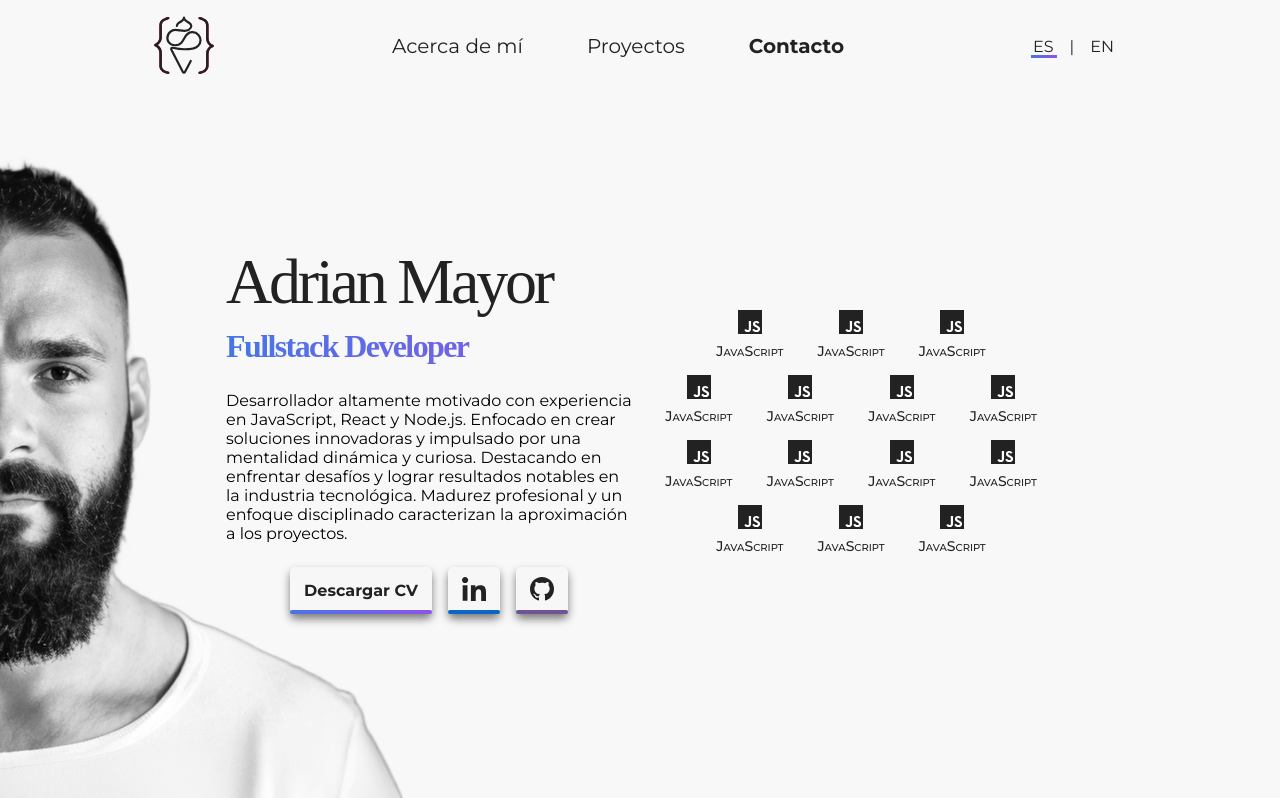
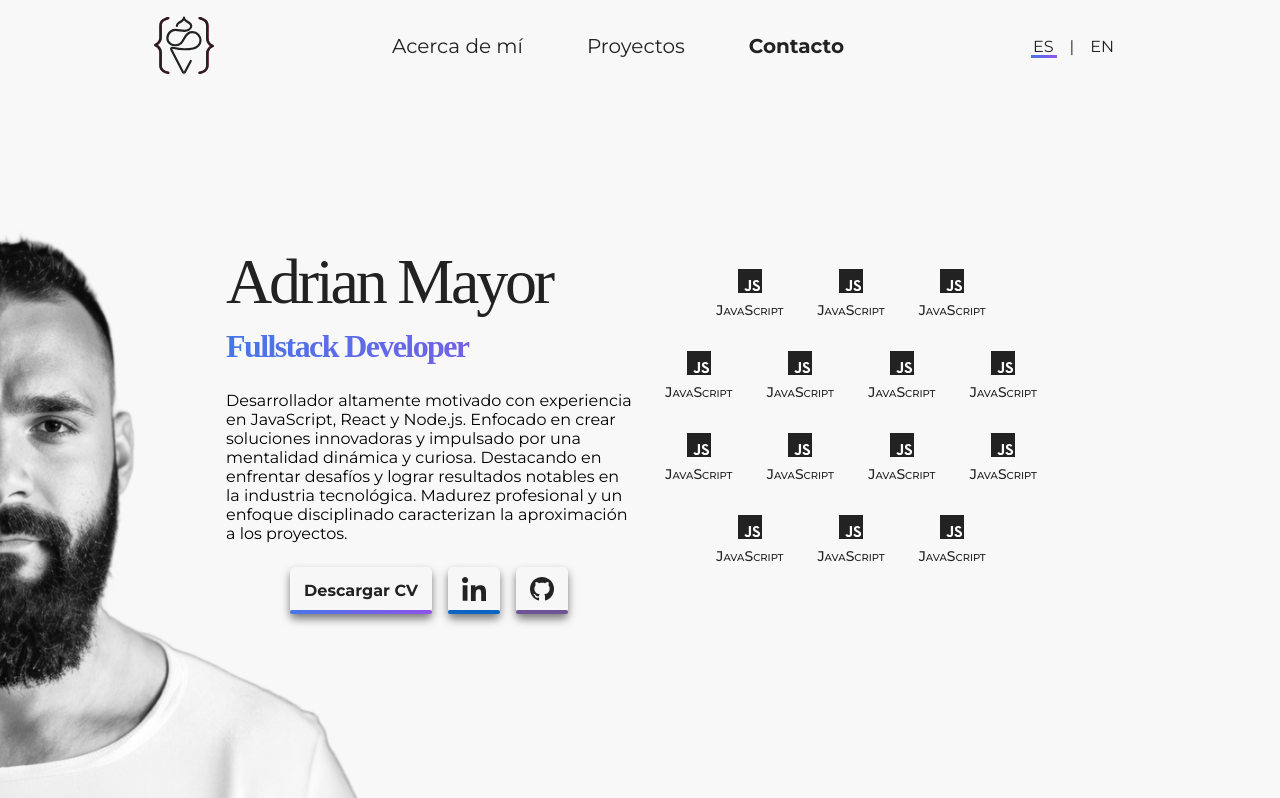
Before and after one commit to AdrianMayor/portfolio_v1, a Next.js app: page / in a window 1280 px wide. Shown: the part 99-897 px from the top of the page. Built offline with nearby package versions, Linux system fonts and the light colour scheme; a web font is replaced by a local one.

Commit message:
solving image scaling

```diff
--- a/src/common/SkillCloud/SkillCloud.module.scss
+++ b/src/common/SkillCloud/SkillCloud.module.scss
@@ -3,7 +3,8 @@
 	// 	margin: 0 0 0.75rem 0;
 	// }
 	> div {
-		margin: 15px 0;
+		// margin: 15px 0;
+		margin-bottom: 2rem;
 	}
 	.column {
 		display: grid;
--- a/src/layouts/AboutMeLayout/AboutMeLayout.module.scss
+++ b/src/layouts/AboutMeLayout/AboutMeLayout.module.scss
@@ -27,9 +27,6 @@
 
 @media (min-width: 960px) {
 	.aboutMe {
-		background-image: url("/img/me.png");
-		background-repeat: no-repeat;
-		background-position: bottom left;
 		position: relative;
 		&__wrapper {
 			// position: relative;
@@ -38,5 +35,22 @@
 			align-items: center;
 			overflow: hidden;
 		}
+
+		&::before {
+			content: "";
+			background-image: url("/img/me.png");
+			width: 26rem;
+			height: 45rem;
+			background-repeat: no-repeat;
+			bottom: 0;
+			left: 0;
+			position: absolute;
+
+			@media (max-width: 1380px) {
+				transform: scale(0.9);
+				bottom: -40px;
+				left: -22px;
+			}
+		}
 	}
 }
```
